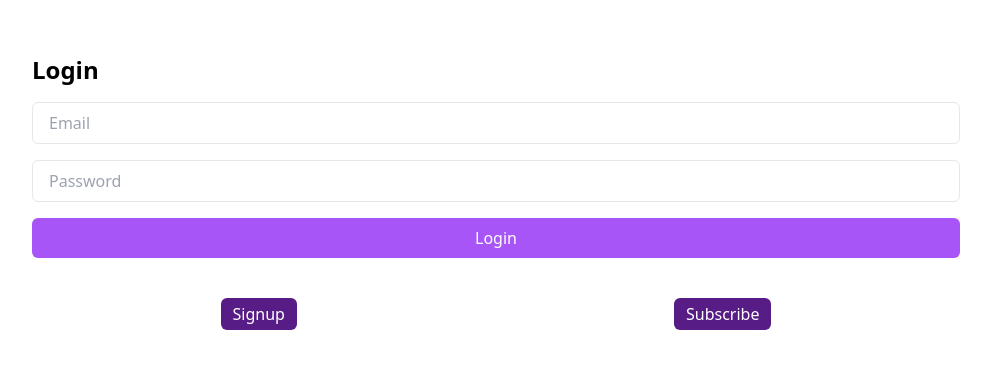
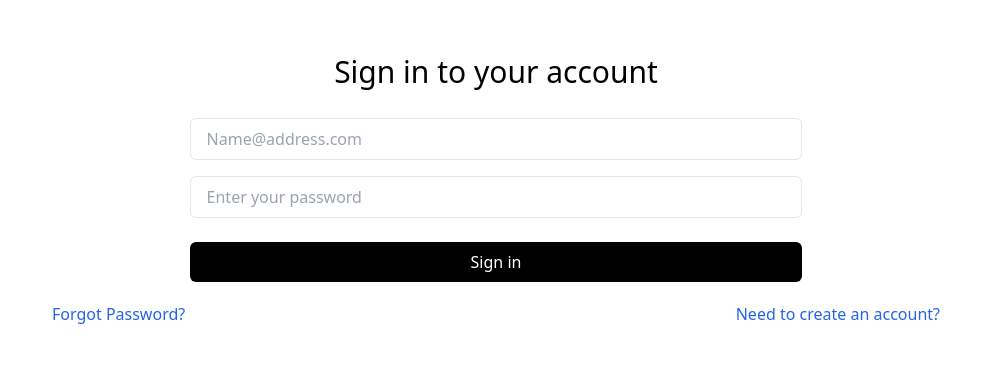
Before and after one commit to nidhishgajjar/airlight, a React (Create React App) app: page / in a window 1280 px wide. Shown: the part 122-490 px from the top of the page, without its empty margins (144-1135 px from the left). Built offline with nearby package versions, Linux system fonts and the light colour scheme; no server answers.

Commit message:
UI/UX improvements

```diff
--- a/src/components/login.jsx
+++ b/src/components/login.jsx
@@ -1,17 +1,22 @@
 import React, { useState } from 'react';
 import { auth } from '../firebase.js';
-import { signInWithEmailAndPassword } from "firebase/auth";
+import { signInWithEmailAndPassword, sendPasswordResetEmail } from "firebase/auth";
 
 const Login = () => {
   const [email, setEmail] = useState('');
   const [password, setPassword] = useState('');
   const [loginError, setLoginError] = useState(null);
-
+  const [forgotPasswordEmail, setForgotPasswordEmail] = useState('');
+  const [showResetStatus, setShowResetStatus] = useState(false);
+  const [resetError, setResetError] = useState(null);
+  const [resetSuccess, setResetSuccess] = useState(null);
 
   const getErrorMessage = (errorCode) => {
     switch (errorCode) {
       case 'auth/user-not-found':
         return 'No user found with this email address.';
+      case 'auth/invalid-email':
+        return 'Email address is not valid.';
       case 'auth/invalid-credential':
         return 'Incorrect password or email. Please try again.';
       case 'auth/too-many-requests':
@@ -24,7 +29,6 @@ const Login = () => {
     }
   };
 
-
   const login = async (e) => {
     e.preventDefault();
     try {
@@ -36,18 +40,34 @@ const Login = () => {
     }
   };
 
+  const resetPassword = async () => {
+    try {
+      await sendPasswordResetEmail(auth, forgotPasswordEmail);
+      setResetSuccess('Reset password link sent. Please check your email.');
+      setShowResetStatus(true);
+      setResetError(null);
+    } catch (error) {
+      setResetSuccess(null);
+      const friendlyMessage = getErrorMessage(error.code);
+      setResetError(friendlyMessage);
+    }
+  };
+
+
   const openLink = (url) => {
     window.open(url, '_blank');
   };
 
   return (
-    <div className=" p-44 h-screen w-full bg-white rounded-md shadow-md">
-      <h2 className="text-2xl font-bold mb-4">Login</h2>
+    <div className="p-44 h-screen w-full bg-white  rounded-md shadow-md">
+
+    <div className='flex flex-col justify-center items-center'>
+    <h2 className="text-3xl  mb-7">Sign in to your account</h2>
       <form onSubmit={login}>
         <input
           type="email"
           className="w-full px-4 py-2 mb-4 border rounded-md"
-          placeholder="Email"
+          placeholder="Name@address.com"
           value={email}
           onChange={(e) => setEmail(e.target.value)}
           required
@@ -55,38 +75,73 @@ const Login = () => {
         <input
           type="password"
           className="w-full px-4 py-2 mb-4 border rounded-md"
-          placeholder="Password"
+          placeholder="Enter your password"
           value={password}
           onChange={(e) => setPassword(e.target.value)}
           required
         />
         <button
           type="submit"
-          className="w-full px-4 py-2 text-white bg-purple-500 rounded-md hover:bg-purple-600"
+          className="w-full mt-2 px-4 py-2 text-white bg-black rounded-md hover:bg-neutral-600"
         >
-          Login
+          Sign in
         </button>
       </form>
+
+    </div>
+
+
+      <div className='mt-5 flex justify-between items-center px-5'>
+      <button
+        className=" text-blue-600 hover:text-blue-800"
+        onClick={() => setResetSuccess((prev) => !prev)}
+      >
+        Forgot Password?
+      </button>
+
+        <button
+          className=" text-blue-600 hover:text-blue-800"
+          onClick={() => openLink('https://airlight.pro/signup')}
+        >
+          Need to create an account?
+        </button>
+      </div>
+
+      {resetSuccess && (
+        <div>
+          <input
+            type="email"
+            className="w-full px-4 py-2 mt-4 border rounded-md"
+            placeholder="Enter your email"
+            value={forgotPasswordEmail}
+            onChange={(e) => setForgotPasswordEmail(e.target.value)}
+          />
+          <button
+            className="px-4 py-2 text-white bg-blue-900 rounded-md hover:bg-blue-700 mt-5"
+            onClick={resetPassword}
+          >
+            Send Reset Email
+          </button>
+        </div>
+      )}
       {loginError && (
         <div className="mt-4 p-2 bg-red-100 border border-red-400 text-red-700 px-4 py-3 rounded relative" role="alert">
           <strong className="font-bold">Error!</strong>
-          <span className="block sm:inline"> {loginError}</span>
+          <span className="block sm:inline">{loginError}</span>
         </div>
       )}
-      <div className="mt-10 flex justify-around">
-        <button
-          className="px-3 py-1 text-white bg-purple-900 rounded-md hover:bg-purple-600"
-          onClick={() => openLink('https://airlight.pro/signup')}
-        >
-          Signup
-        </button>
-        <button
-          className="px-3 py-1 text-white bg-purple-900 rounded-md hover:bg-purple-600"
-          onClick={() => openLink('https://buy.stripe.com/9AQcNC3ib0Zv6xGcMM')}
-        >
-          Subscribe
-        </button>
-      </div>
+      {resetError && (
+        <div className="mt-4 p-2 bg-red-100 border border-red-400 text-red-700 px-4 py-3 rounded relative" role="alert">
+          <strong className="font-bold">Reset Error!</strong>
+          <span className="block sm:inline">{resetError}</span>
+        </div>
+      )}
+      {resetSuccess && showResetStatus && (
+        <div className="mt-4 p-2 bg-green-100 border border-green-400 text-green-700 px-4 py-3 rounded relative" role="alert">
+          <strong className="font-bold">Success!</strong>
+          <span className="block sm:inline">{resetSuccess}</span>
+        </div>
+      )}
     </div>
   );
 };
--- a/src/components/subscribe.jsx
+++ b/src/components/subscribe.jsx
@@ -1,8 +1,8 @@
 import React from 'react';
 import { auth } from '../firebase.js';
-import { signOut } from "firebase/auth"; // Make sure to import signOut
+import { signOut } from "firebase/auth"; // Ensure signOut is imported
 
-const Subscribe = ({ setUser }) => { // Accept setUser as prop
+const Subscribe = ({ setUser }) => { // Accept setUser as a prop
 
     const handleSignOut = () => {
         signOut(auth).then(() => {
@@ -13,26 +13,37 @@ const Subscribe = ({ setUser }) => { // Accept setUser as prop
     };
 
     const openLink = (url) => {
-        window.open(url, '_blank');
+        const user = auth.currentUser;
+        if (user) {
+            const userId = user.uid;
+            const modifiedUrl = url.replace('{userId}', userId);
+            window.open(modifiedUrl, '_blank');
+        } else {
+            console.log("No user signed in.");
+        }
     };
 
     return (
-        <div className="p-44 h-screen w-full bg-white rounded-md shadow-md flex flex-col items-center justify-center">
-            <div className="mb-10 text-xl font-semibold text-gray-800">
-                Trial Expired
+        <div className="p-36 h-screen w-full bg-white rounded-md shadow-md flex flex-col items-center justify-center">
+            <div className="text-4xl mb-5  text-gray-800">
+                Your free trial has ended
             </div>
-            <div className="flex justify-around w-full max-w-md">
+            <h2 className="mb-10 text-md text-gray-800 text-center">
+                To continue using Airlight, click the button below to buy now for lifetime access.
+            </h2>
+            <div className="flex justify-center flex-col w-full max-w-md">
+
+            <button
+                className="px-4 py-2 text-white bg-black rounded-md hover:bg-neutral-600"
+                onClick={() => openLink(`https://airlight.pro/upgrade?userId=`)} // Removed placeholder here since it's handled in openLink
+                >
+                Buy Now
+                </button>
                 <button
-                className="px-4 py-2 text-white bg-green-500 rounded-md hover:bg-green-600"
+                className="text-blue-600 hover:text-blue-800 mt-7 hover:underline "
                 onClick={handleSignOut}
                 >
-                Go to Log In
-                </button>
-                <button
-                className="px-4 py-2 text-white bg-purple-900 rounded-md hover:bg-purple-600"
-                onClick={() => openLink('https://buy.stripe.com/9AQcNC3ib0Zv6xGcMM')}
-                >
-                Subscribe
+                Go to Sign in
                 </button>
             </div>
         </div>
```
